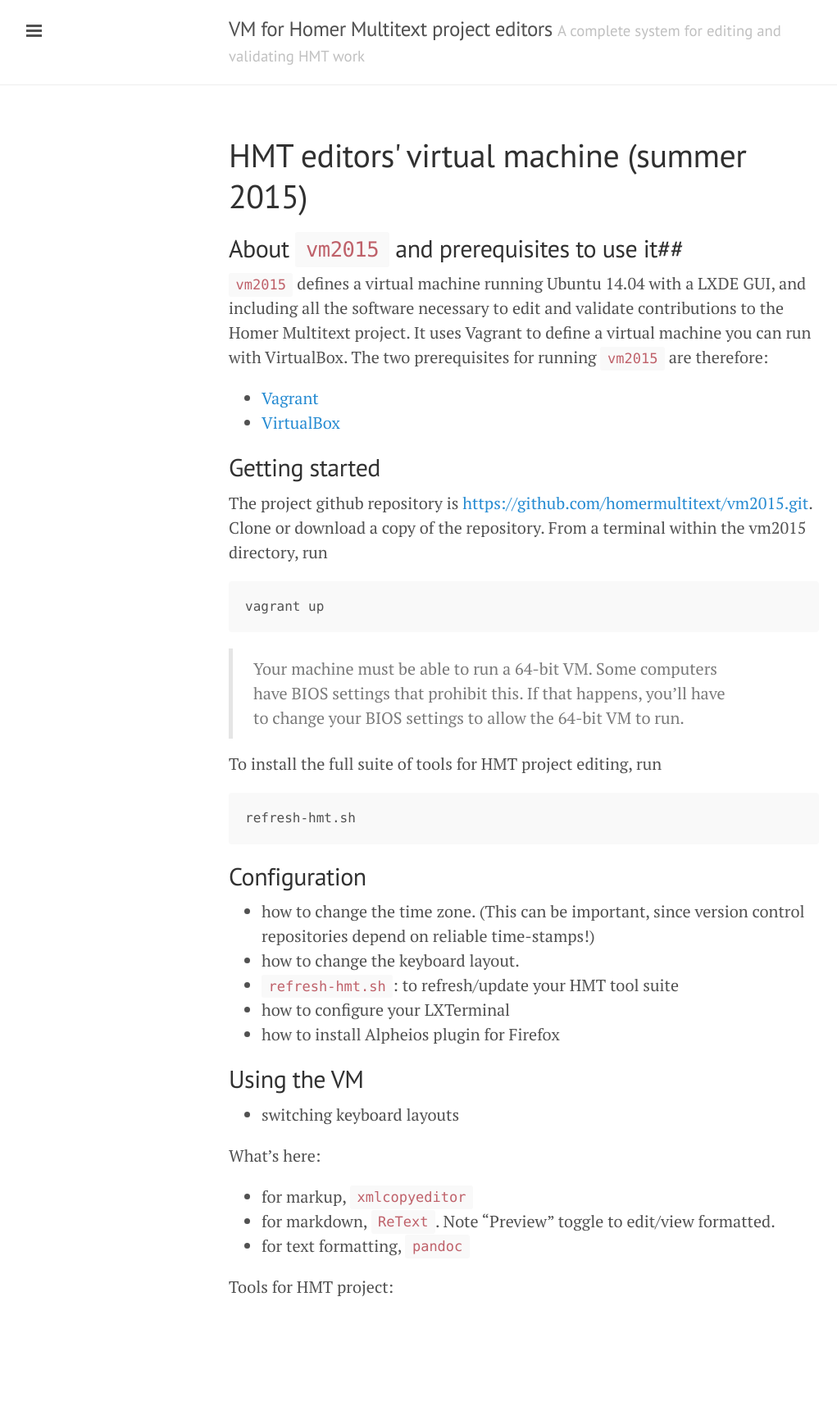
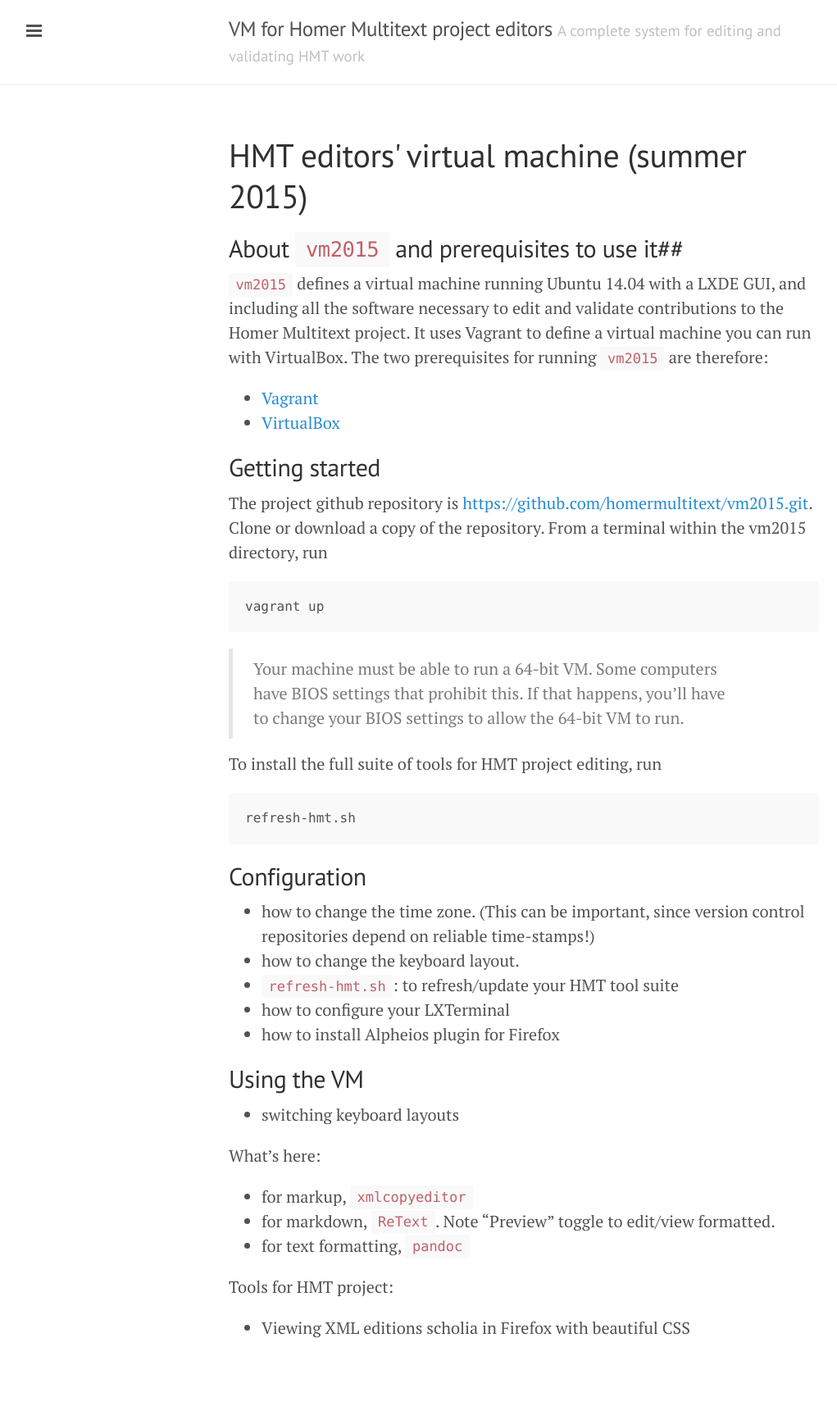
Before and after one commit to homermultitext/editors-vm, a Jekyll site: the page built from index.md, in a window 1280 px wide. Shown: the whole page at 82% size, without its empty margins (1-1022 px from the left). Built offline with Jekyll 4.4.1, drawn with Linux system fonts in a browser that asks for light colours; Markdown is read by kramdown in place of the engine named in the settings; before the commit the page ends 1665 px from its top, so only the background shows below that.

Commit message:
Add note on FF wtih CSS

```diff
--- a/index.md
+++ b/index.md
@@ -48,3 +48,5 @@ What's here:
 - for text formatting, `pandoc`
 
 Tools for HMT project:
+
+- Viewing XML editions scholia in Firefox with beautiful CSS
```
